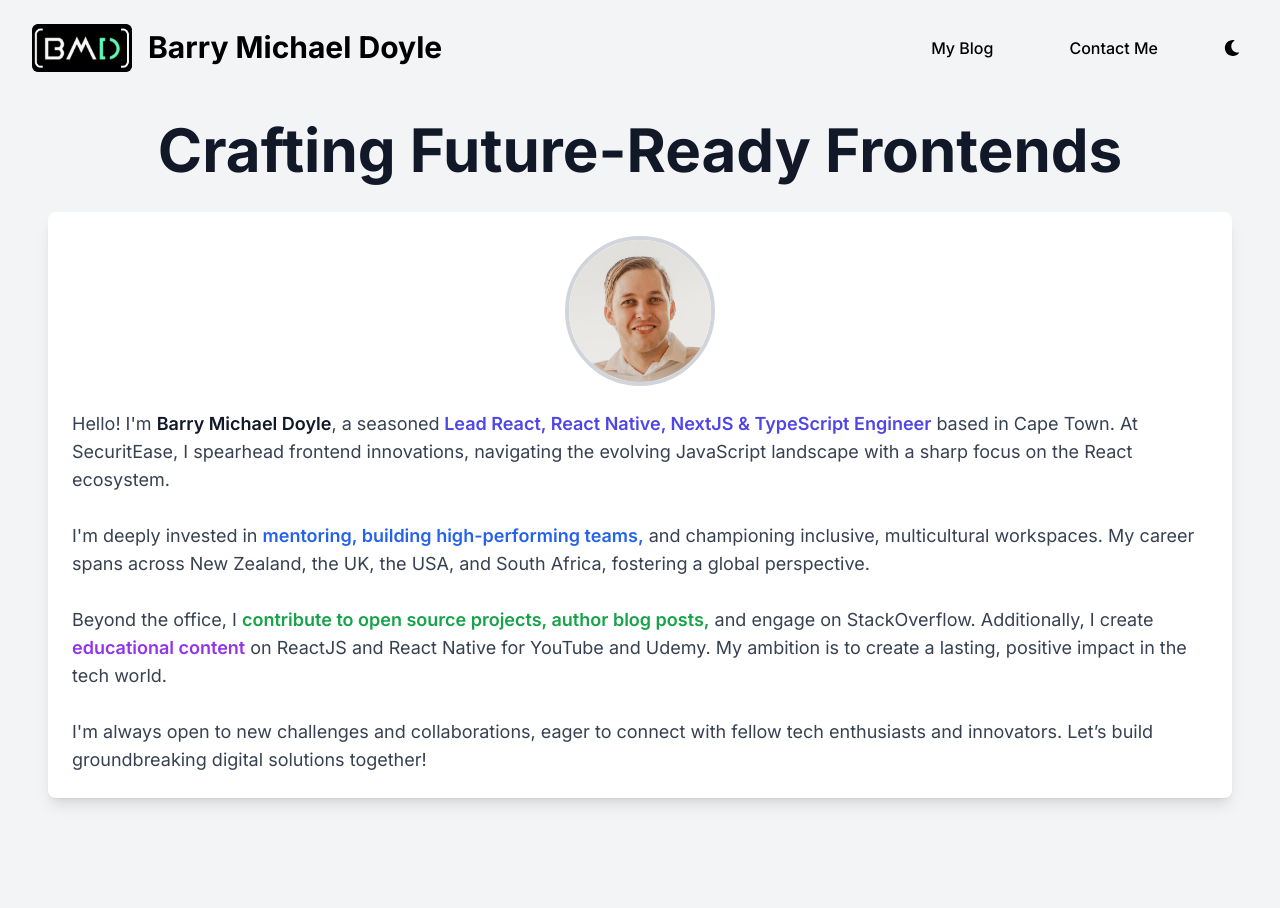
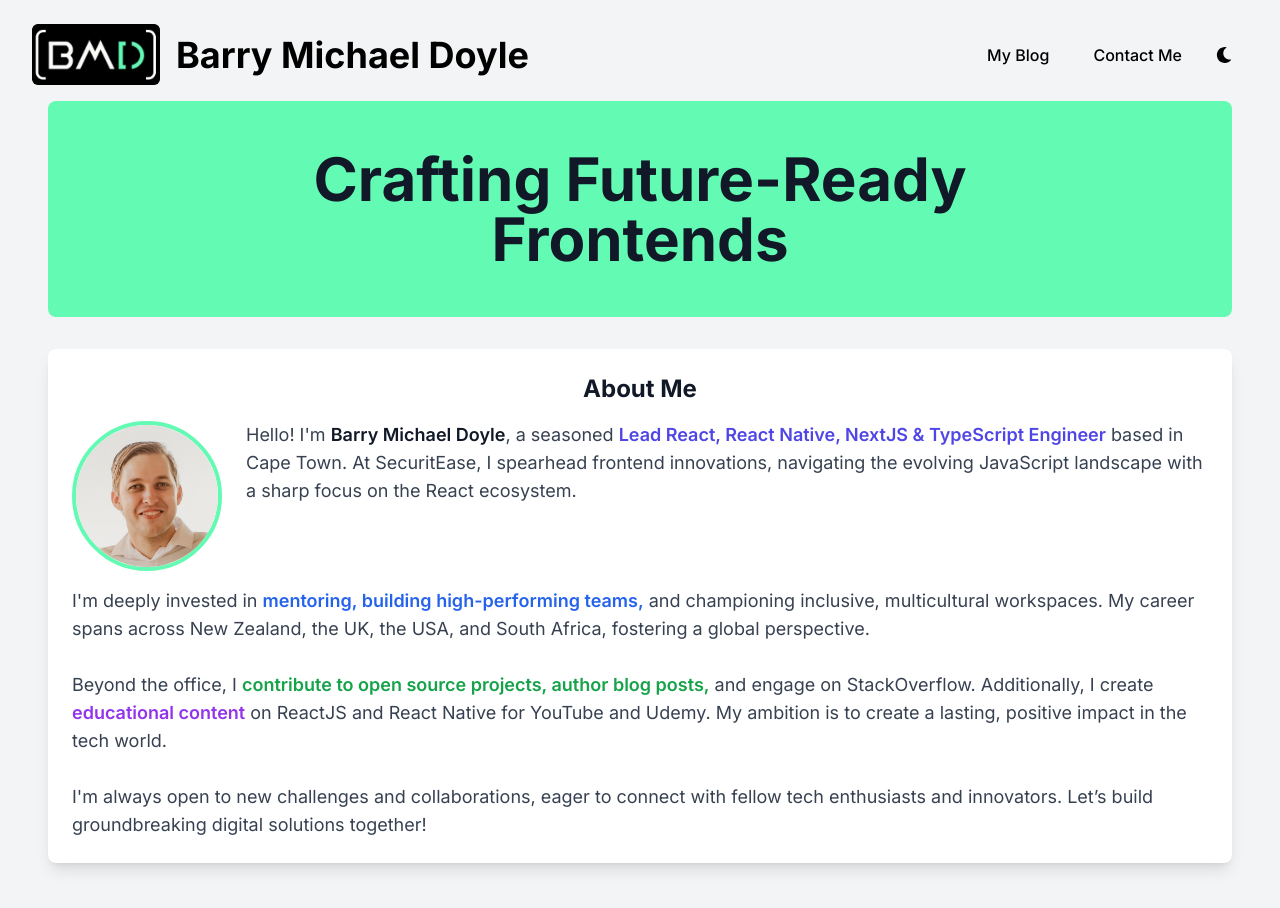
Before and after one commit to barrymichaeldoyle/bmd-web, a Next.js app: page / in a window 1280 px wide. Shown: the top 908 px of the page. Before the commit the page ends 854 px from the top, so only its background shows below. Built offline with nearby package versions, Linux system fonts and the light colour scheme.

Commit message:
further style improvements

```diff
--- a/next.config.js
+++ b/next.config.js
@@ -3,6 +3,9 @@ const nextConfig = {
   experimental: {
     taint: true,
   },
-}
+  images: {
+    domains: ["stackoverflow.com"],
+  },
+};
 
-module.exports = nextConfig
+module.exports = nextConfig;
--- a/src/app/contact/components/ContactForm.tsx
+++ b/src/app/contact/components/ContactForm.tsx
@@ -49,7 +49,7 @@ export function ContactForm() {
           className="mt-4 text-center text-green-600 dark:text-green-400"
           role="alert"
         >
-          Message sent successfully!
+          Message sent! I&apos;ll be in touch soon.
         </p>
         <div className="absolute inset-0">
           <Lottie animationData={confetti} loop={false} />
--- a/src/app/contact/page.tsx
+++ b/src/app/contact/page.tsx
@@ -4,7 +4,7 @@ export default function Contact() {
   return (
     <div className="relative shadow max-w-md w-full mx-auto bg-white dark:bg-gray-800 p-8 border border-gray-200 dark:border-gray-600 rounded-lg">
       <h2 className="text-3xl font-extrabold mb-4 text-gray-800 dark:text-white">
-        Contact Me
+        Get in touch<span className="ml-4">📣</span>
       </h2>
       <p className="text-gray-600 dark:text-gray-400 text-lg mb-6">
         If you&apos;re looking for a collaborator for your next project, seeking
--- a/src/app/layout.tsx
+++ b/src/app/layout.tsx
@@ -3,10 +3,12 @@ import { Inter } from "next/font/google";
 import Image from "next/image";
 import { PropsWithChildren } from "react";
 
+import { NavItem } from "@/components/NavItem";
 import ThemeToggle from "@/components/ThemeToggle";
+
 import "../styles/globals.css";
+
 import { Providers } from "./providers";
-import { NavItem } from "@/components/NavItem";
 
 const inter = Inter({ subsets: ["latin"] });
 
@@ -24,29 +26,35 @@ export default function RootLayout({ children }: PropsWithChildren) {
         <Providers>
           <header className="bg-gray-100 dark:bg-black">
             <div className="max-w-7xl mx-auto px-4 sm:px-6 lg:px-8">
-              <div className="flex justify-between items-center py-6 md:justify-start md:space-x-10">
+              <div className="flex justify-between items-center py-6">
                 <div className="lg:w-0 lg:flex-1">
-                  <a className="flex items-center w-fit " href="/">
+                  <a className="flex items-center w-fit" href="/">
                     <div className="flex justify-center items-center bg-black rounded-md">
                       <Image
                         alt="BMD Logo"
                         src="/bmd.png"
-                        width={100}
-                        height={48}
+                        width={128}
+                        height={62}
                         className="rounded-lg"
+                        priority
                       />
                     </div>
-                    <h1 className="text-3xl font-bold leading-tight mx-4">
+                    <h1 className="hidden md:block text-xl md:text-3xl lg:text-4xl font-bold leading-tight mx-4">
                       Barry Michael Doyle
                     </h1>
                   </a>
                 </div>
-                <nav className="md:flex space-x-10">
-                  <NavItem href="/blog">My Blog</NavItem>
-                  <NavItem href="/contact">Contact Me</NavItem>
-                </nav>
-
-                <ThemeToggle />
+                <div className="flex items-center">
+                  <nav className="md:flex space-x-2">
+                    <NavItem href="/blog">
+                      <span className="hidden lg:inline">My </span>Blog
+                    </NavItem>
+                    <NavItem href="/contact">
+                      Contact<span className="hidden lg:inline"> Me</span>
+                    </NavItem>
+                  </nav>
+                  <ThemeToggle />
+                </div>
               </div>
             </div>
           </header>
--- a/src/app/page.tsx
+++ b/src/app/page.tsx
@@ -1,63 +1,85 @@
+import { StackOverflowFlair } from "@/components/StackOverflowFlair";
 import Image from "next/image";
-
-// 63FBB4
 
 export default function Home() {
   return (
+    <>
+      <div className="bg-[#63FBB4] dark:bg-gray-900 mt-[-32px] mx-[-32px] py-12 mb-8 lg:mx-4 lg:rounded-lg">
+        <h1 className="text-3xl sm:text-4xl md:text-5xl lg:text-6xl font-bold text-center text-gray-900 dark:text-gray-100 leading-relaxed">
+          Crafting Future-Ready
+          <br />
+          Frontends
+        </h1>
+      </div>
+
       <div className="container mx-auto px-4">
-      <h1 className="text-5xl md:text-6xl font-bold text-center text-gray-900 dark:text-gray-100 mb-8">
-        Crafting Future-Ready Frontends
-      </h1>
+        <div className="bg-white dark:bg-gray-800 shadow-lg rounded-lg p-6 mb-8">
+          <div className="text-center">
+            <h2 className="text-xl md:text-2xl font-bold text-gray-900 dark:text-gray-100 mb-4">
+              About Me
+            </h2>
+          </div>
 
-      <div className="bg-white dark:bg-gray-800 shadow-lg rounded-lg p-6 mb-8">
+          <div className="flex flex-col md:flex-row md:items-start">
+            <div className="mb-4 md:mr-6 mx-auto md:mx-0">
               <Image
                 width={150}
                 height={150}
                 src="/profile.png"
                 alt="Barry Michael Doyle Profile Picture"
-          className="rounded-full mb-6 mx-auto border-4 border-gray-300 dark:border-gray-600"
+                className="rounded-full border-4"
+                priority
+                style={{ borderColor: "#63FBB4" }}
               />
-        <p className="text-md md:text-lg text-gray-700 dark:text-gray-300">
+            </div>
+
+            <div className="flex-1">
+              <p className="text-md md:text-lg text-gray-700 dark:text-gray-300 mb-4">
                 Hello! I&apos;m{" "}
                 <span className="text-gray-900 dark:text-white font-semibold">
                   Barry Michael Doyle
                 </span>
-          , a seasoned
-          <span className="text-indigo-600 font-semibold">
-            {" "}
+                , a seasoned{" "}
+                <span className="text-indigo-600 dark:text-indigo-400 font-semibold">
                   Lead React, React Native, NextJS & TypeScript Engineer
                 </span>{" "}
-          based in Cape Town. At SecuritEase, I spearhead frontend innovations,
-          navigating the evolving JavaScript landscape with a sharp focus on the
-          React ecosystem.
-          <br />
-          <br />
+                based in Cape Town. At SecuritEase, I spearhead frontend
+                innovations, navigating the evolving JavaScript landscape with a
+                sharp focus on the React ecosystem.
+              </p>
+            </div>
+          </div>
+
+          <div>
+            <p className="text-md md:text-lg text-gray-700 dark:text-gray-300">
               I&apos;m deeply invested in{" "}
-          <span className="text-blue-600 font-semibold">
+              <span className="text-blue-600 dark:text-blue-400 font-semibold">
                 mentoring, building high-performing teams,
               </span>{" "}
-          and championing inclusive, multicultural workspaces. My career spans
-          across New Zealand, the UK, the USA, and South Africa, fostering a
-          global perspective.
+              and championing inclusive, multicultural workspaces. My career
+              spans across New Zealand, the UK, the USA, and South Africa,
+              fostering a global perspective.
               <br />
               <br />
               Beyond the office, I{" "}
-          <span className="text-green-600 font-semibold">
+              <span className="text-green-600 dark:text-green-400 font-semibold">
                 contribute to open source projects, author blog posts,
               </span>{" "}
               and engage on StackOverflow. Additionally, I create{" "}
-          <span className="text-purple-600 font-semibold">
+              <span className="text-purple-600 dark:text-purple-400 font-semibold">
                 educational content
               </span>{" "}
-          on ReactJS and React Native for YouTube and Udemy. My ambition is to
-          create a lasting, positive impact in the tech world.
+              on ReactJS and React Native for YouTube and Udemy. My ambition is
+              to create a lasting, positive impact in the tech world.
               <br />
               <br />
-          I&apos;m always open to new challenges and collaborations, eager to
-          connect with fellow tech enthusiasts and innovators. Let’s build
-          groundbreaking digital solutions together!
+              I&apos;m always open to new challenges and collaborations, eager
+              to connect with fellow tech enthusiasts and innovators. Let’s
+              build groundbreaking digital solutions together!
             </p>
           </div>
         </div>
+      </div>
+    </>
   );
 }
--- /dev/null
+++ b/src/components/StackOverflowFlair.tsx
@@ -0,0 +1,23 @@
+"use client";
+
+import { useTheme } from "next-themes";
+import Image from "next/image";
+import Link from "next/link";
+
+export function StackOverflowFlair() {
+  const { theme } = useTheme();
+
+  if (!theme) {
+    return undefined;
+  }
+
+  return (
+    <Image
+      src={`https://stackoverflow.com/users/flair/2111515.png?theme=${theme}`}
+      width={208}
+      height={58}
+      alt="profile for Barry Michael Doyle at Stack Overflow, Q&amp;A for professional and enthusiast programmers"
+      title="profile for Barry Michael Doyle at Stack Overflow, Q&amp;A for professional and enthusiast programmers"
+    />
+  );
+}
```
Lines whose indentation alone changed are shown as unchanged.
